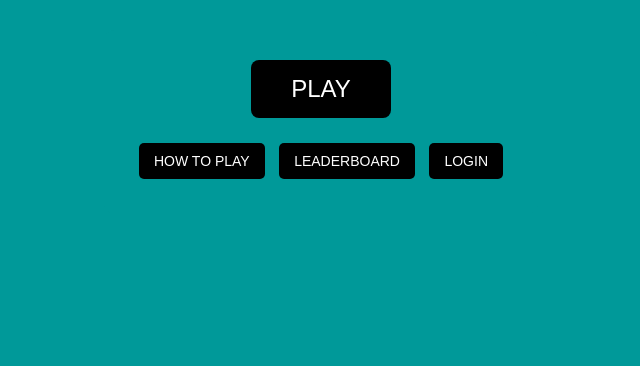
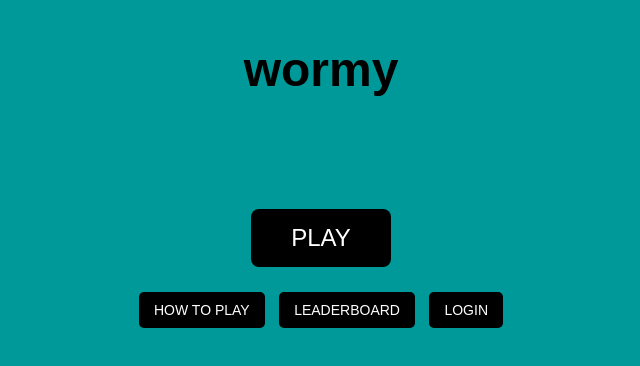
Before and after one commit to Tubees/Matopeli, a plain HTML site: page static/index/index.html in a window 1280 px wide. Shown: the part 198-564 px from the top of the page, without its empty margins (319-959 px from the left). Drawn offline with Linux system fonts and the light colour scheme; a web font is replaced by a local one.

Commit message:
button font, wormy text and page layout

```diff
--- a/static/index/index.html
+++ b/static/index/index.html
@@ -5,12 +5,19 @@
         <meta name="viewport" content="width=device-width, initial-scale=1.0" />
         <title>Matopeli</title>
         <link rel="stylesheet" href="../style.css" />
+        <link rel="preconnect" href="https://fonts.googleapis.com" />
+        <link rel="preconnect" href="https://fonts.gstatic.com" crossorigin />
+        <link
+            href="https://fonts.googleapis.com/css2?family=Aldrich&display=swap"
+            rel="stylesheet"
+        />
         <script src="script.js" defer></script>
     </head>
-    <body>
+    <body class="how-to-play">
         <header></header>
         <main>
             <section id="view-menu" class="view">
+                <h1>wormy</h1>
                 <div class="menu-box">
                     <div class="menu-top">
                         <button id="btnplay" class="btn-big">PLAY</button>
--- a/static/style.css
+++ b/static/style.css
@@ -30,6 +30,10 @@ main {
     text-align: center;
     font-family: Aldrich, sans-serif;
     line-height: 1.2;
+}
+
+.how-to-play * {
+    font-family: inherit;
 }
 
 .how-to-play h1 {
@@ -94,9 +98,14 @@ main {
 }
 .view {
     display: flex;
+    flex-direction: column;
     justify-content: center;
     align-items: center;
-    min-height: 70vh;
+    min-height: calc(100vh - 80px);
+}
+.view h1 {
+    margin-bottom: 5rem;
+    font-size: 3rem;
 }
 .menu-box {
     background-color: #009999;
```
